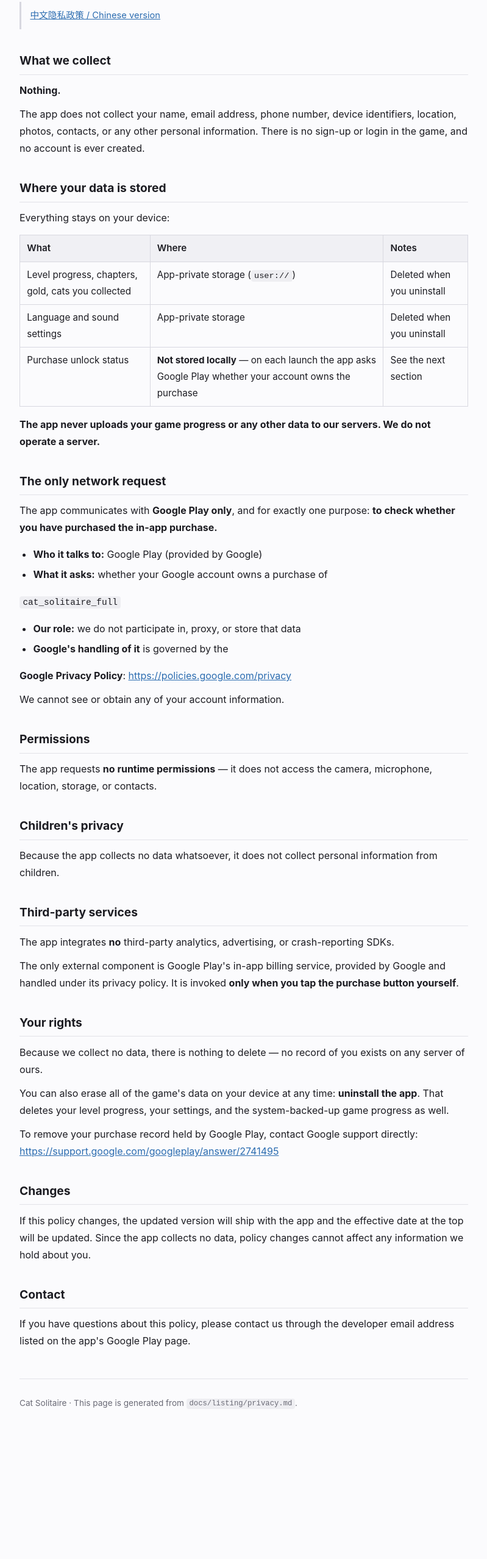
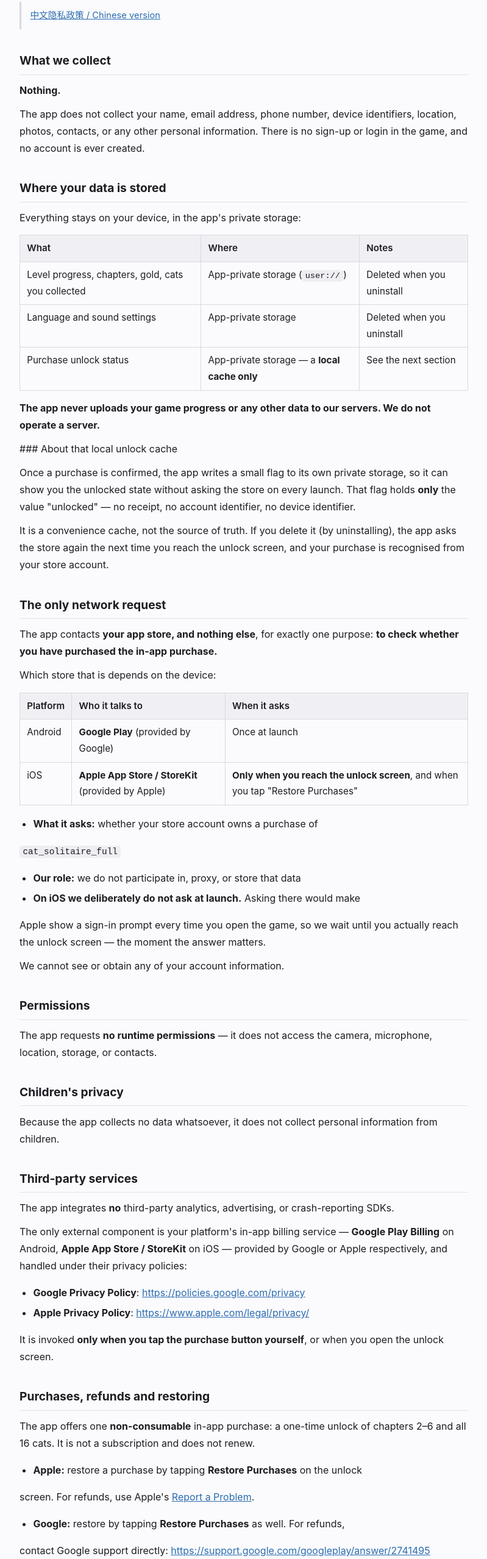
Before and after one commit to guoxiujiang1971/CatSolitaire, a plain HTML site: page privacy/index.html in a window 1280 px wide. Shown: the part 240-2797 px from the top of the page at 61% size, without its empty margins (240-1039 px from the left). Before the commit the page ends 2629 px from the top, so only its background shows below. Drawn offline with Linux system fonts and the light colour scheme.

Commit message:
docs(privacy): 隐私政策 / Privacy Policy（Google Play 上架必填）

```diff
--- a/privacy/index.html
+++ b/privacy/index.html
@@ -59,22 +59,27 @@
 <main>
 <h1>Cat Solitaire Privacy Policy</h1>
 <p class="langbar"><a href="../privacy/" aria-current="true">English</a><span class="sep">|</span><a href="../privacy.zh-CN/">中文</a></p>
-<p><strong>Effective date: 2026-09-26</strong></p>
+<p><strong>Effective date: 2026-09-27</strong></p>
 <p>Cat Solitaire ("the app" / "the game") is a single-player game that runs entirely on your device. It <strong>does not collect, upload, or share any personal information</strong>.</p>
 <blockquote style="margin:1.1rem 0;padding:.6rem .9rem;border-left:3px solid #d8d8e0;color:#4a4a56"><a href="../privacy.zh-CN/" rel="noopener">中文隐私政策 / Chinese version</a></blockquote>
 <h2>What we collect</h2>
 <p><strong>Nothing.</strong></p>
 <p>The app does not collect your name, email address, phone number, device identifiers, location, photos, contacts, or any other personal information. There is no sign-up or login in the game, and no account is ever created.</p>
 <h2>Where your data is stored</h2>
-<p>Everything stays on your device:</p>
-<table><thead><tr><th>What</th><th>Where</th><th>Notes</th></tr></thead><tbody><tr><td>Level progress, chapters, gold, cats you collected</td><td>App-private storage (<code>user://</code>)</td><td>Deleted when you uninstall</td></tr><tr><td>Language and sound settings</td><td>App-private storage</td><td>Deleted when you uninstall</td></tr><tr><td>Purchase unlock status</td><td><strong>Not stored locally</strong> — on each launch the app asks Google Play whether your account owns the purchase</td><td>See the next section</td></tr></tbody></table>
+<p>Everything stays on your device, in the app's private storage:</p>
+<table><thead><tr><th>What</th><th>Where</th><th>Notes</th></tr></thead><tbody><tr><td>Level progress, chapters, gold, cats you collected</td><td>App-private storage (<code>user://</code>)</td><td>Deleted when you uninstall</td></tr><tr><td>Language and sound settings</td><td>App-private storage</td><td>Deleted when you uninstall</td></tr><tr><td>Purchase unlock status</td><td>App-private storage — a <strong>local cache only</strong></td><td>See the next section</td></tr></tbody></table>
 <p><strong>The app never uploads your game progress or any other data to our servers. We do not operate a server.</strong></p>
+<p>### About that local unlock cache</p>
+<p>Once a purchase is confirmed, the app writes a small flag to its own private storage, so it can show you the unlocked state without asking the store on every launch. That flag holds <strong>only</strong> the value "unlocked" — no receipt, no account identifier, no device identifier.</p>
+<p>It is a convenience cache, not the source of truth. If you delete it (by uninstalling), the app asks the store again the next time you reach the unlock screen, and your purchase is recognised from your store account.</p>
 <h2>The only network request</h2>
-<p>The app communicates with <strong>Google Play only</strong>, and for exactly one purpose: <strong>to check whether you have purchased the in-app purchase.</strong></p>
-<ul><li><strong>Who it talks to:</strong> Google Play (provided by Google)</li><li><strong>What it asks:</strong> whether your Google account owns a purchase of</li></ul>
+<p>The app contacts <strong>your app store, and nothing else</strong>, for exactly one purpose: <strong>to check whether you have purchased the in-app purchase.</strong></p>
+<p>Which store that is depends on the device:</p>
+<table><thead><tr><th>Platform</th><th>Who it talks to</th><th>When it asks</th></tr></thead><tbody><tr><td>Android</td><td><strong>Google Play</strong> (provided by Google)</td><td>Once at launch</td></tr><tr><td>iOS</td><td><strong>Apple App Store / StoreKit</strong> (provided by Apple)</td><td><strong>Only when you reach the unlock screen</strong>, and when you tap "Restore Purchases"</td></tr></tbody></table>
+<ul><li><strong>What it asks:</strong> whether your store account owns a purchase of</li></ul>
 <p><code>cat_solitaire_full</code></p>
-<ul><li><strong>Our role:</strong> we do not participate in, proxy, or store that data</li><li><strong>Google's handling of it</strong> is governed by the</li></ul>
-<p><strong>Google Privacy Policy</strong>: <a href="https://policies.google.com/privacy" rel="noopener">https://policies.google.com/privacy</a></p>
+<ul><li><strong>Our role:</strong> we do not participate in, proxy, or store that data</li><li><strong>On iOS we deliberately do not ask at launch.</strong> Asking there would make</li></ul>
+<p>Apple show a sign-in prompt every time you open the game, so we wait until you actually reach the unlock screen — the moment the answer matters.</p>
 <p>We cannot see or obtain any of your account information.</p>
 <h2>Permissions</h2>
 <p>The app requests <strong>no runtime permissions</strong> — it does not access the camera, microphone, location, storage, or contacts.</p>
@@ -82,15 +87,23 @@
 <p>Because the app collects no data whatsoever, it does not collect personal information from children.</p>
 <h2>Third-party services</h2>
 <p>The app integrates <strong>no</strong> third-party analytics, advertising, or crash-reporting SDKs.</p>
-<p>The only external component is Google Play's in-app billing service, provided by Google and handled under its privacy policy. It is invoked <strong>only when you tap the purchase button yourself</strong>.</p>
+<p>The only external component is your platform's in-app billing service — <strong>Google Play Billing</strong> on Android, <strong>Apple App Store / StoreKit</strong> on iOS — provided by Google or Apple respectively, and handled under their privacy policies:</p>
+<ul><li><strong>Google Privacy Policy</strong>: <a href="https://policies.google.com/privacy" rel="noopener">https://policies.google.com/privacy</a></li><li><strong>Apple Privacy Policy</strong>: <a href="https://www.apple.com/legal/privacy/" rel="noopener">https://www.apple.com/legal/privacy/</a></li></ul>
+<p>It is invoked <strong>only when you tap the purchase button yourself</strong>, or when you open the unlock screen.</p>
+<h2>Purchases, refunds and restoring</h2>
+<p>The app offers one <strong>non-consumable</strong> in-app purchase: a one-time unlock of chapters 2–6 and all 16 cats. It is not a subscription and does not renew.</p>
+<ul><li><strong>Apple:</strong> restore a purchase by tapping <strong>Restore Purchases</strong> on the unlock</li></ul>
+<p>screen. For refunds, use Apple's <a href="https://reportaproblem.apple.com/" rel="noopener">Report a Problem</a>.</p>
+<ul><li><strong>Google:</strong> restore by tapping <strong>Restore Purchases</strong> as well. For refunds,</li></ul>
+<p>contact Google support directly: <a href="https://support.google.com/googleplay/answer/2741495" rel="noopener">https://support.google.com/googleplay/answer/2741495</a></p>
 <h2>Your rights</h2>
 <p>Because we collect no data, there is nothing to delete — no record of you exists on any server of ours.</p>
-<p>You can also erase all of the game's data on your device at any time: <strong>uninstall the app</strong>. That deletes your level progress, your settings, and the system-backed-up game progress as well.</p>
-<p>To remove your purchase record held by Google Play, contact Google support directly: <a href="https://support.google.com/googleplay/answer/2741495" rel="noopener">https://support.google.com/googleplay/answer/2741495</a></p>
+<p>You can erase all of the game's data on your device at any time: <strong>uninstall the app</strong>. That deletes your level progress, your settings, and the system-backed-up game progress as well.</p>
+<p>To remove a purchase record held by Google Play or Apple, contact Google or Apple directly using the links above — we do not hold it.</p>
 <h2>Changes</h2>
 <p>If this policy changes, the updated version will ship with the app and the effective date at the top will be updated. Since the app collects no data, policy changes cannot affect any information we hold about you.</p>
 <h2>Contact</h2>
-<p>If you have questions about this policy, please contact us through the developer email address listed on the app's Google Play page.</p>
+<p>If you have questions about this policy, please contact us at <strong>kitterive@qq.com</strong>.</p>
 </main>
 <footer>
   <p>Cat Solitaire &middot; This page is generated from <code>docs/listing/privacy.md</code>.</p>
```
Also changed, not shown: privacy.zh-CN/index.html (+22 -9 lines), 2 other files.
